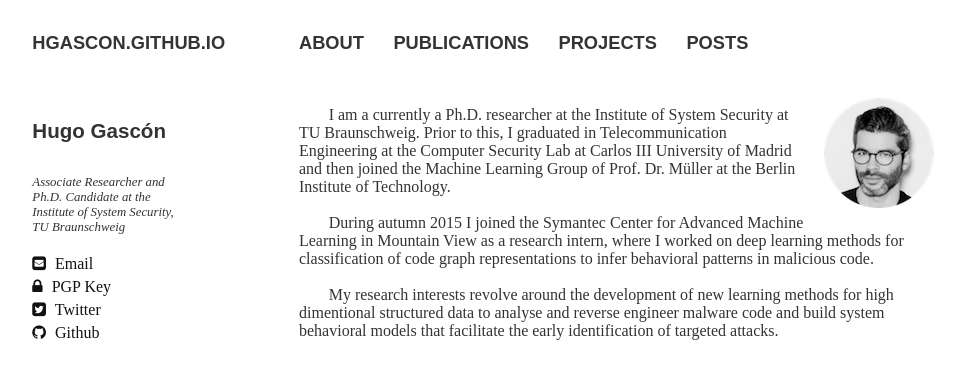
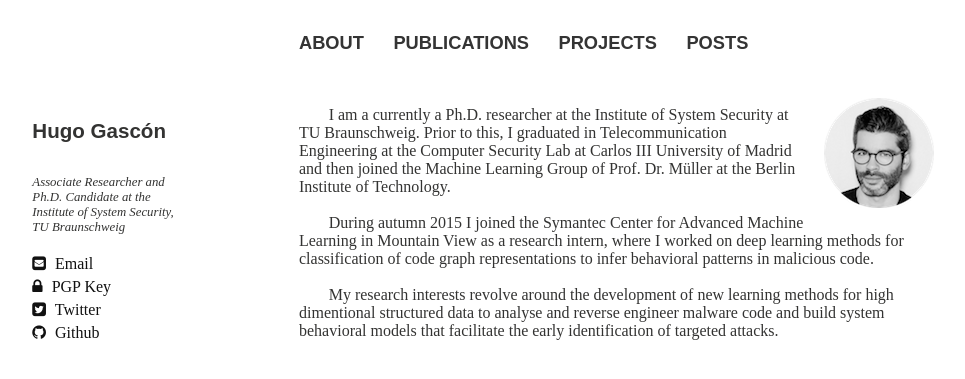
Before and after one commit to hgascon/hgascon.github.io, a Jekyll site: the page built from index.md, in a window 1280 px wide, cut to the strip 0-416 px from the top of the page. Shown: the top 379 px of the strip, without its empty margins (21-986 px from the left). Built offline with Jekyll 4.4.1, drawn with Linux system fonts in a browser that asks for light colours; nearby versions of some CDN libraries; some web fonts are replaced.

```diff
--- a/_config.yml
+++ b/_config.yml
@@ -1,6 +1,6 @@
 # Site wide configuration
 
-title:
+title:            <br>
 locale:           en_US
 url:              http://www.hugogascon.com
 
```
